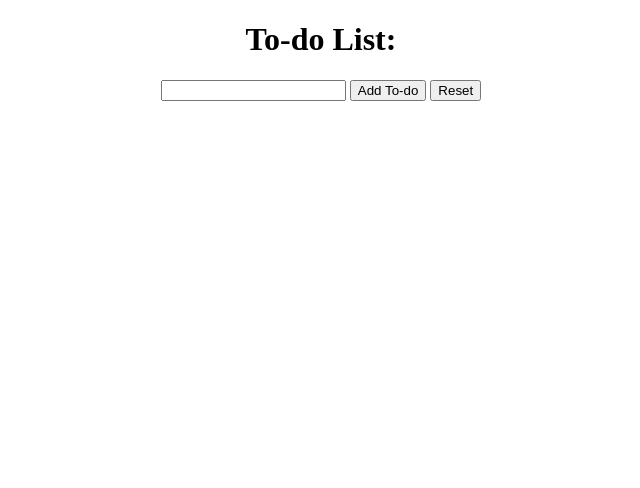
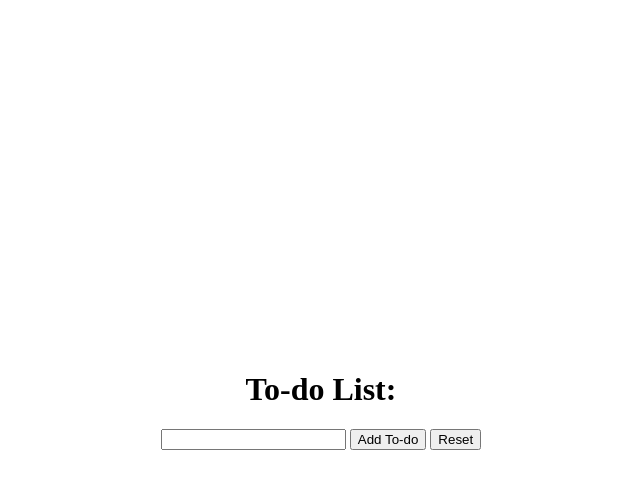
Before and after one commit to ajsprunger/dom-todo-lab, a plain HTML site: page index.html in a window 1280 px wide. Shown: the whole page, without its empty margins (319-959 px from the left). Drawn offline with Linux system fonts and the light colour scheme.

Commit message:
steals css solution from answer key

```diff
--- a/css/style.css
+++ b/css/style.css
@@ -1,10 +1,14 @@
 body {
-  text-align: center;
+  display: flex;
+  justify-content: center;
+  align-items: center;
+  flex-direction: column;
+  min-height: 100vh;
 }
 
-.parent {
+/* .parent {
   text-align: center;
 }
 .parent > ul {
   display: inline-block;
-}
+} */
--- a/index.html
+++ b/index.html
@@ -10,9 +10,11 @@
 </head>
 <body>
   <h1>To-do List:</h1>
-  <input id= 'user-input' type="text">
-  <button id='submit-button'>Add To-do</button>
-  <button id= 'reset'>Reset</button>
+  <div>
+    <input id= 'user-input' type="text">
+    <button id='submit-button'>Add To-do</button>
+    <button id= 'reset'>Reset</button>
+  </div>
   <div class="parent">
     <ul id='todo-list'></ul>
   </div>
```
